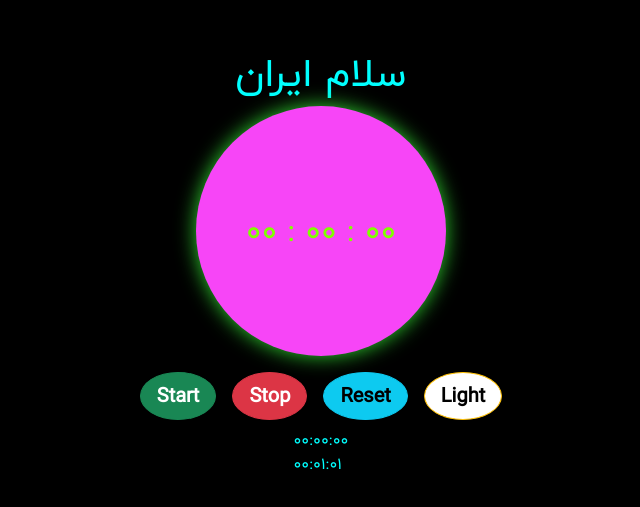
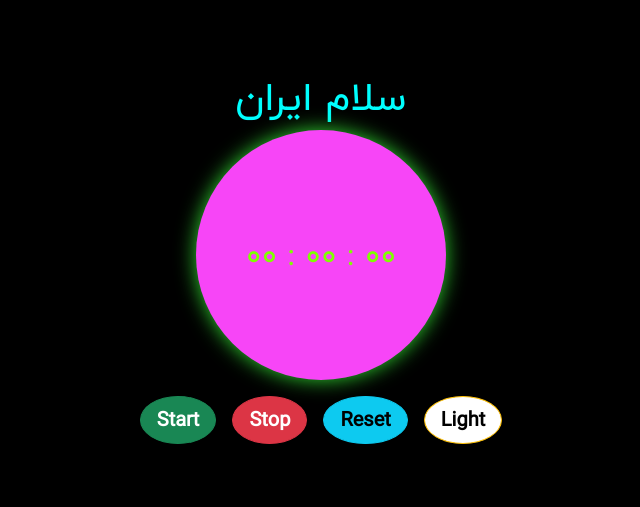
Before and after one commit to alibabaie/React, a React (Create React App) app in the folder react-project/: page / in a window 1280 px wide. Shown: the part 137-644 px from the top of the page, without its empty margins (319-959 px from the left). Built offline with nearby package versions, Linux system fonts and the light colour scheme.

Commit message:
section3 session17

```diff
--- a/react-project/src/App.js
+++ b/react-project/src/App.js
@@ -2,7 +2,7 @@ import React , { useState , useEffect } from 'react';
 import { createRoot } from 'react-dom/client';
 import Salam from './Salam';
 import Timer from './Timer';
-import TimerList from './TimerList';
+
 
 // import './style.css'
 
@@ -13,7 +13,7 @@ const App = () => {
 
     const [title , setTitle] = useState("سلام ایران");
     const [isLight , setIsLight] = useState(false);
-    const [timerArr , settimerArr] = useState(["00:00:00" , "00:01:01"]);
+    const [timerArr , settimerArr] = useState([]);
 
 
     useEffect(
@@ -33,10 +33,12 @@ const App = () => {
     return (
         <div className='main' style={{ background: isLight ? "white" : "black" }}>
             <Salam a={title} />
-            <Timer isLight={isLight} handlesetIsLight={handlesetIsLight}/>
-            <TimerList>
-                {timerArr}
-            </TimerList>
+            <Timer
+             isLight={isLight}
+             handlesetIsLight={handlesetIsLight}
+             timerArr={timerArr}
+             settimerArr={settimerArr}
+             />
         </div>
     )
 
--- a/react-project/src/Timer.js
+++ b/react-project/src/Timer.js
@@ -1,5 +1,6 @@
 import React from 'react';
 import {createRoot} from 'react-dom/client';
+import TimerList from './TimerList';
 
 var interval ;
 
@@ -74,6 +75,14 @@ this.stopInterval();
           )
 }
 
+handleSaveTime = ()=>{
+let h = this.state.hour
+let m = this.state.minute
+let s = this.state.seccond
+let newTime = `${h > 9 ? h : "0"+h} : ${m > 9 ? m : "0"+m} : ${s > 9 ? s : "0"+s}`
+this.props.settimerArr([ ...this.props.timerArr , newTime])
+}
+
 render () {
 let h = this.state.hour
 let m = this.state.minute
@@ -81,10 +90,11 @@ let s = this.state.seccond
 
 return (
   <>
-  <h2 className='timer'>
+  <h2 className='timer' onClick={this.handleSaveTime}>
   {/* { {this.state.hour + ":" + this.state.minute + ":" + this.state.seccond} } */}
   {`${h > 9 ? h : "0"+h} : ${m > 9 ? m : "0"+m} : ${s > 9 ? s : "0"+s}`}
 </h2>
+
 <div>
 <button className='btn btn-success btn-lg m-2 fw-bold rounded rounded-circle' onClick={this.startInterval}>Start</button>
 <button className='btn btn-danger btn-lg m-2 fw-bold rounded rounded-circle' onClick={this.stopInterval}>Stop</button>
@@ -99,6 +109,10 @@ style={{
   { this.props.isLight ? "Dark" : "Light" }
 </button>
 </div>
+
+ <TimerList>
+    {this.props.timerArr}
+  </TimerList>
 </>
 
 )
--- a/react-project/src/TimerList.jsx
+++ b/react-project/src/TimerList.jsx
@@ -6,7 +6,9 @@ return(
     <div className="main_time_list">
         {props.children.map((c)=>(
 
-         <Item key={Math.random()}>{c}</Item>
+         < Item key={Math.random()} >
+            {c}
+            </Item>
 
         ))}
 
```
